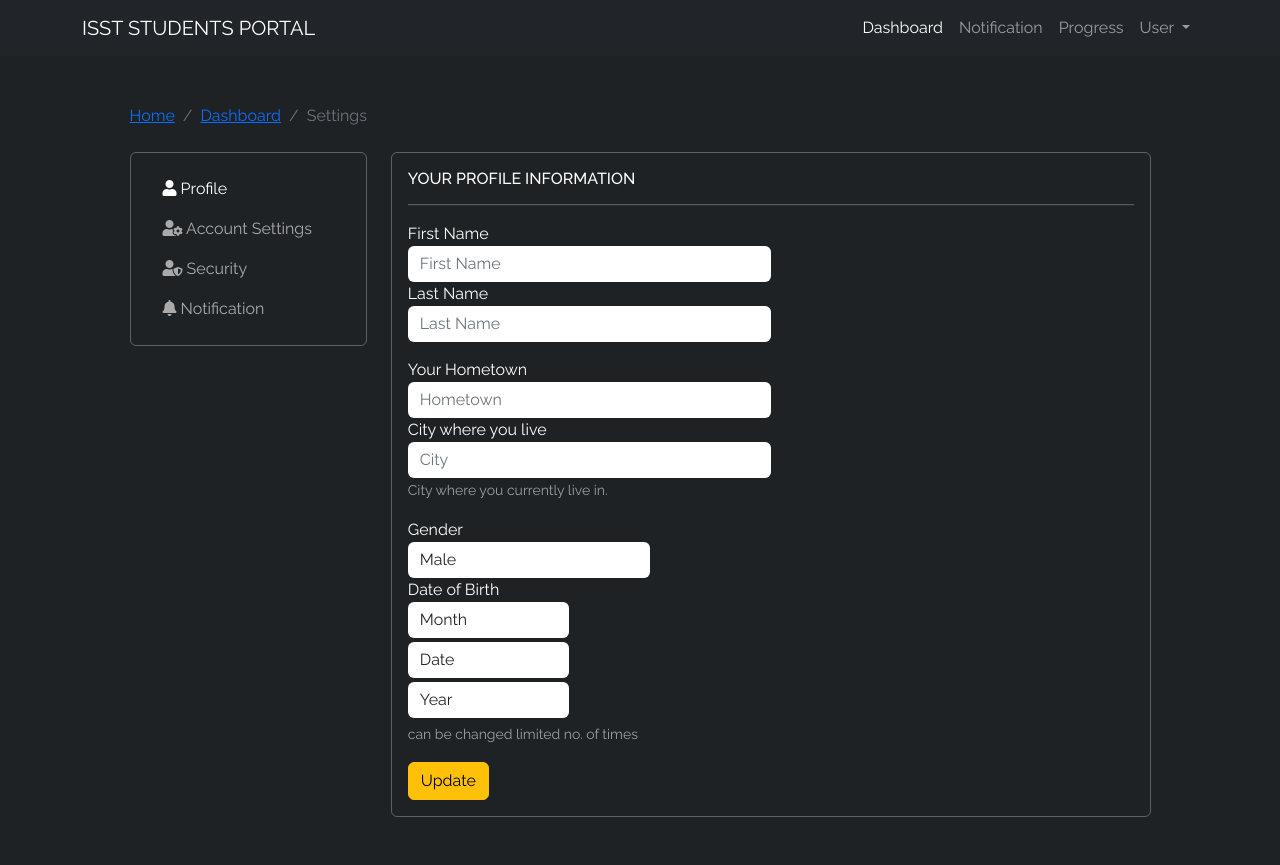
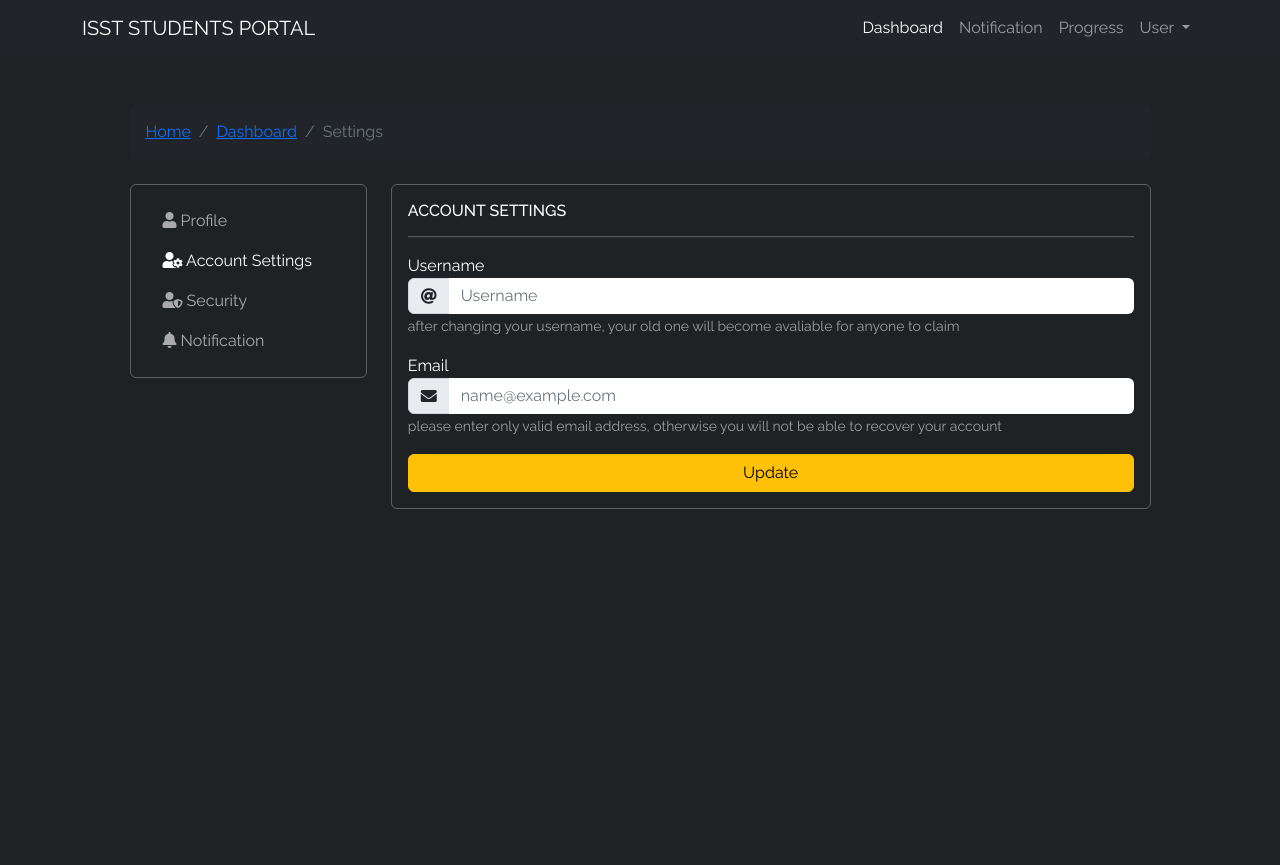
Before and after one commit to mwasifraza/student-portal-app, a PHP site: page /user-settings.php in a window 1280 px wide, after a click on "Account Settings". After the commit the page ends 509 px from the top, so only its background shows below. Run offline with PHP 8.4, Linux system fonts and the light colour scheme.

Commit message:
template ready

```diff
--- a/index.php
+++ b/index.php
@@ -1,8 +1,8 @@
 <?php require "include/header.php"; ?>
 
 <section id="home">
-    <div class="container f">
-        <div class="center box">
+    <div class="container">
+        <div class="text-center box">
             <!-- <img src="{{ url_for('static', filename='img/ku-logo.png') }}"> -->
             <h1>STUDENT PORTAL</h1>
             <h3>ISST THIRD YEAR STUDENTS</h3>
--- a/user-progress.php
+++ b/user-progress.php
@@ -2,14 +2,14 @@
 
 <section id="">
     <div class="container">
-        <div class="center mt-5 mb-5">
+        <div class="text-center mt-5 mb-5">
             <h1>Current CGPA Score<br><strong>3.01</strong></h1>
         </div>
         <h2 class="mt-4">Your Progress Report</h2>
         <div class="table-responsive">
             <table class="table table-striped table-dark mt-4">
                 <thead>
-                    <tr class="center">
+                    <tr class="text-center">
                         <th scope="col">S. no.</th>
                         <th scope="col">Semester</th>
                         <th scope="col">Obtained Marks</th>
@@ -19,7 +19,7 @@
                     </tr>
                 </thead>
                 <tbody>
-                    <tr class="center">
+                    <tr class="text-center">
                         <td>id</td>
                         <td>semester</td>
                         <td>marks</td>
--- a/user-settings.php
+++ b/user-settings.php
@@ -6,7 +6,7 @@
             <div class="col-11 mx-auto">
 
                 <nav aria-label="breadcrumb" class="mb-4">
-                    <ol class="breadcrumb">
+                    <ol class="breadcrumb p-3 bg-dark rounded">
                         <li class="breadcrumb-item"><a href="#">Home</a></li>
                         <li class="breadcrumb-item"><a href="#">Dashboard</a></li>
                         <li class="breadcrumb-item active" aria-current="page">Settings</li>
@@ -18,16 +18,16 @@
                         <div class="card card-left d-md-block d-none">
                             <div class="card-body">
                                 <nav class="nav">
-                                    <a data-toggle="tab" class="nav-link active" href="#profile">
+                                    <a data-bs-toggle="tab" class="nav-link active" href="#profile">
                                         <i class="fas fa-user mr-1"></i> Profile
                                     </a>
-                                    <a data-toggle="tab" class="nav-link" href="#account">
+                                    <a data-bs-toggle="tab" class="nav-link" href="#account">
                                         <i class="fas fa-user-cog mr-1"></i> Account Settings
                                     </a>
-                                    <a data-toggle="tab" class="nav-link" href="#security">
+                                    <a data-bs-toggle="tab" class="nav-link" href="#security">
                                         <i class="fas fa-user-shield mr-1"></i> Security
                                     </a>
-                                    <a data-toggle="tab" class="nav-link" href="#notification">
+                                    <a data-bs-toggle="tab" class="nav-link" href="#notification">
                                         <i class="fas fa-bell mr-1"></i> Notification
                                     </a>
                                 </nav>
@@ -40,22 +40,22 @@
                             <div class="card-header boder-bottom mb-3 d-md-none">
                                 <ul class="nav nav-tabs card-header-tabs nav-fill">
                                     <li class="nav-item">
-                                        <a data-toggle="tab" class="nav-link active" href="#profile">
+                                        <a data-bs-toggle="tab" class="nav-link active" href="#profile">
                                             <i class="fas fa-user mr-1"></i>
                                         </a>
                                     </li>
                                     <li class="nav-item">
-                                        <a data-toggle="tab" class="nav-link" href="#account">
+                                        <a data-bs-toggle="tab" class="nav-link" href="#account">
                                             <i class="fas fa-user-cog mr-1"></i>
                                         </a>
                                     </li>
                                     <li class="nav-item">
-                                        <a data-toggle="tab" class="nav-link" href="#security">
+                                        <a data-bs-toggle="tab" class="nav-link" href="#security">
                                             <i class="fas fa-user-shield mr-1"></i>
                                         </a>
                                     </li>
                                     <li class="nav-item">
-                                        <a data-toggle="tab" class="nav-link" href="#notification">
+                                        <a data-bs-toggle="tab" class="nav-link" href="#notification">
                                             <i class="fas fa-bell mr-1"></i>
                                         </a>
                                     </li>
@@ -67,53 +67,53 @@
                                 <div class="tab-pane active" id="profile">
                                     <h6>YOUR PROFILE INFORMATION</h6>
                                     <hr>
-                                    <form action="#" method="POST" class="mg-zero">
-                                        <div class="form-row mb-3">
+                                    <form action="#" method="POST" class="row g-3 mg-zero">
                                         <div class="form-group col-md-6">
                                             <label for="fname">First Name</label>
                                             <input type="text" name="fname" class='form-control' placeholder='First Name'>
                                         </div>
+
                                         <div class="form-group col-md-6">
                                             <label for="lname">Last Name</label>
                                             <input type="text" name="lname" class='form-control' placeholder='Last Name'>
                                         </div>
-                                        </div>
-                                        <div class="form-row mb-3">
+
                                         <div class="form-group col-md-6">
                                             <label for="">Your Hometown</label>
                                             <input type="text" class="form-control" id="" placeholder="Hometown">
                                         </div>
+
                                         <div class="form-group col-md-6">
                                             <label for="">City where you live</label>
                                             <input type="text" class="form-control" id="" placeholder="City">
                                             <small class="form-text text-muted">City where you currently live in.</small>
                                         </div>
-                                        </div>
-                                        <div class="form-row mb-3">
+
                                         <div class="form-group col-lg-4">
                                             <label for="gender">Gender</label>
-                                                <select class="form-control">
+                                            <select class="form-select">
                                                 <option value="Male">Male</option>
                                                 <option value="Female">Female</option>
                                             </select>
                                         </div>
+
                                         <div class="form-group col-lg-8">
                                             <label for="">Date of Birth</label>
-                                                <div id="birthday" class="form-row">
+                                            <div id="birthday" class="row g-3">
                                                 <div class="col-md-4">
-                                                        <select name="month" id="month" onchange="selectDate(this.value)" class="form-control mb-1">
+                                                    <select name="month" id="month" onchange="selectDate(this.value)" class="form-select mb-1">
                                                         <option value="">Month</option>
                                                         <option value="">Jan</option>
                                                     </select>
                                                 </div>
                                                 <div class="col-md-4">
-                                                        <select name="date" id="date" class="form-control mb-1">
+                                                    <select name="date" id="date" class="form-select mb-1">
                                                         <option value="">Date</option>
                                                         <option value="">1</option>
                                                     </select>
                                                 </div>
                                                 <div class="col-md-4">
-                                                        <select name="year" id="year" class="form-control mb-1">
+                                                    <select name="year" id="year" class="form-select mb-1">
                                                         <option value="">Year</option>
                                                         <option value="">2022</option>
                                                     </select>
@@ -121,56 +121,62 @@
                                             </div>
                                             <small class="form-text text-muted">can be changed limited no. of times</small>
                                         </div>
+
+                                        <div class="form-group d-grid">
+                                            <button name="update" id="update" class="btn btn-outline btn-warning btn-block">Update</button>
                                         </div>
-                                        <button name="update" id="update" class="btn btn-outline btn-warning btn-block">Update</button>
+
                                     </form>
                                 </div>
                                 <!-- account -->
                                 <div class="tab-pane" id="account">
                                     <h6>ACCOUNT SETTINGS</h6>
                                     <hr>
-                                    <form action="{{ url_for('user_settings') }}" method="POST" class="mg-zero">
+                                    <form action="" method="POST" class="mg-zero">
                                         <div class="form-group">
                                             <label for="username">Username</label>
-                                            <div class="input-group mb-2">
-                                                <div class="input-group-prepend">
-                                                <div class="input-group-text"><i class="fas fa-at"></i></div>
-                                                </div>
-                                                <input type="text" name="username" class='form-control' placeholder='Username'>
+                                            <div class="input-group">
+                                                <span class="input-group-text" id="basic-addon1"><i class="fas fa-at"></i></span>
+                                                <input type="text" class="form-control" placeholder="Username" aria-label="Username" aria-describedby="basic-addon1">
                                             </div>
                                             <small class="form-text text-muted">after changing your username, your old one will become avaliable for anyone to claim</small>
                                         </div>
-                                        <div class="form-group">
+
+                                        <div class="form-group mt-3">
                                             <label for="email">Email</label>
-                                            <div class="input-group mb-2">
-                                                <div class="input-group-prepend">
-                                                  <div class="input-group-text"><i class="fas fa-envelope"></i></div>
-                                                </div>
-                                                <input type="email" name="email" class='form-control' placeholder='name@example.com'>
+                                            <div class="input-group">
+                                                <span class="input-group-text" id="basic-addon1"><i class="fas fa-envelope"></i></span>
+                                                <input type="email" class="form-control" placeholder="name@example.com" aria-label="Email" aria-describedby="basic-addon1">
                                             </div>
                                             <small class="form-text text-muted">please enter only valid email address, otherwise you will not be able to recover your account</small>
                                         </div>
+
+                                        <div class="d-grid mt-3">
                                             <button name="update" id="update" class="btn btn-outline btn-warning btn-block">Update</button>
+                                        </div>
+
                                     </form>
                                 </div>
                                 <!-- security -->
                                 <div class="tab-pane" id="security">
                                     <h6>SECURITY</h6>
                                     <hr>
-                                    <form action="{{ url_for('user_settings') }}" method="POST" class="mg-zero">
-                                        <div class="form-group">
+                                    <form action="" method="POST" class="mg-zero">
+                                        <div class="form-group mb-3">
                                             <label for="password">Password</label>
                                             <input type="password" name="password" class='form-control' placeholder='********'>
                                         </div>
-                                        <div class="form-group">
+                                        <div class="form-group mb-3">
                                             <label for="password">New Password</label>
                                             <input type="password" name="password" class='form-control' placeholder='********'>
                                         </div>
-                                        <div class="form-group">
+                                        <div class="form-group mb-3">
                                             <label for="password">Confirm New Password</label>
                                             <input type="password" name="password" class='form-control' placeholder='********'>
                                         </div>
+                                        <div class="d-grid">
                                             <button name="update" id="update" class="btn btn-outline btn-warning btn-block">Update</button>
+                                        </div>
                                     </form>
                                 </div>
                                 <!-- notification -->
--- a/users.php
+++ b/users.php
@@ -4,7 +4,7 @@
     <div class="container mt-4">
         <h1>Users Data</h1>
         <div class="table-responsive">
-            <table class="table table-hover table-dark mt-3">
+            <table class="table text-center table-hover table-dark mt-3">
                 <thead>
                     <tr>
                         <th scope="col">Id</th>
```
Also changed, not shown: dashboard.php (+4 -4 lines), login.php (+8 -7 lines), register.php (+15 -10 lines). Lines whose indentation alone changed are shown as unchanged.
